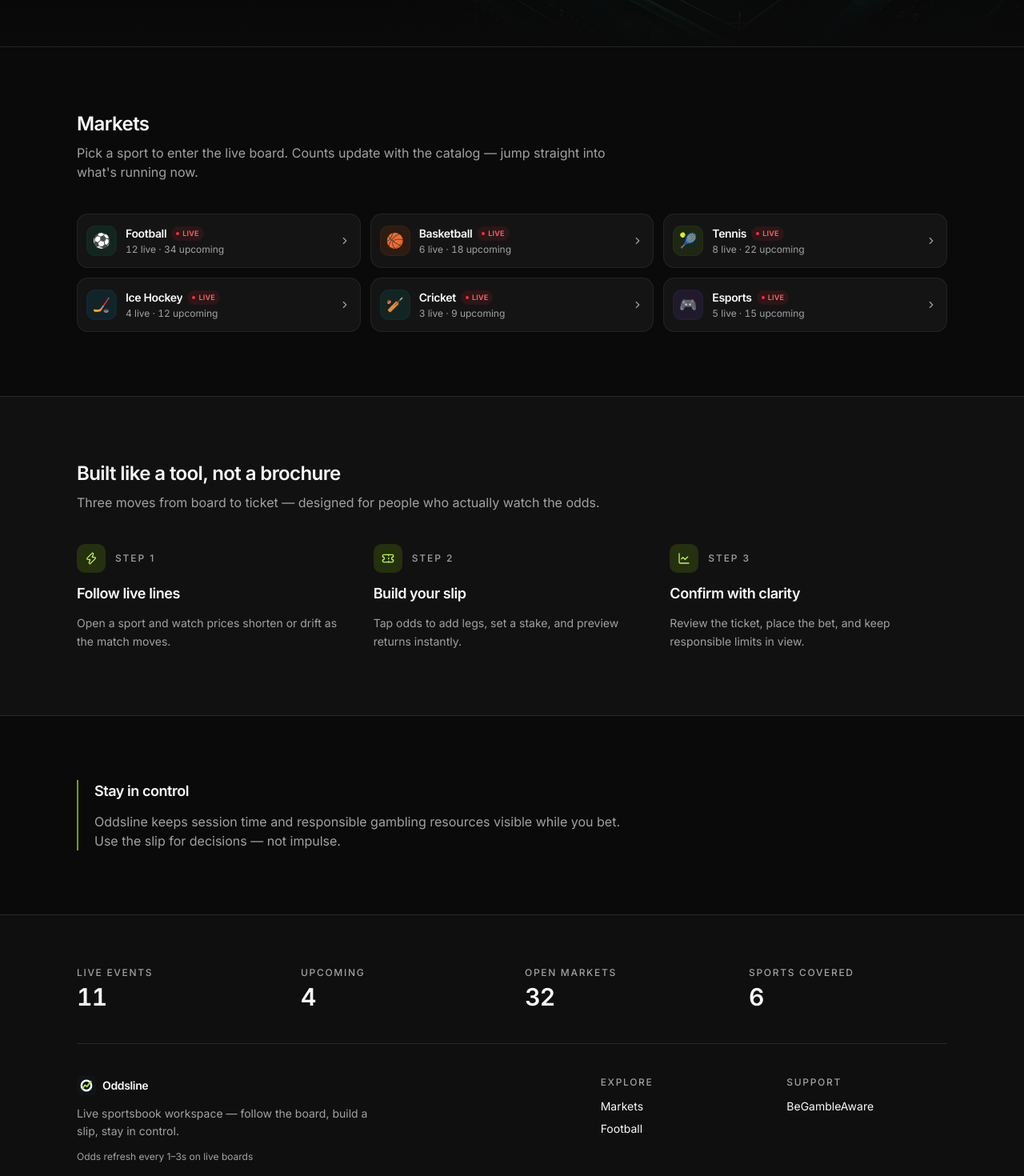
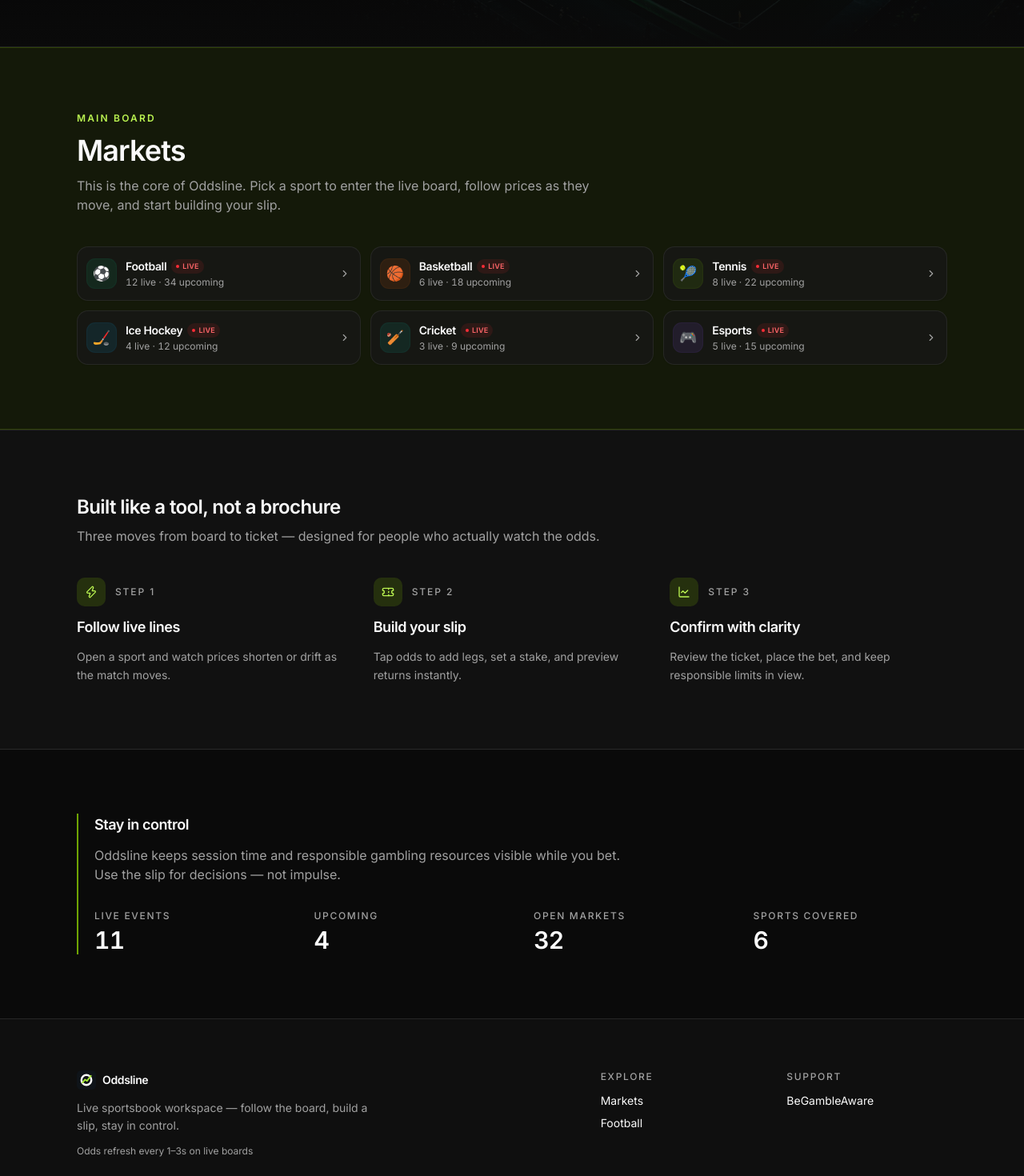
Before and after one commit to urateb/Oddsline, a Next.js app: page / in a window 1280 px wide. Shown: the part 680-2150 px from the top of the page at 80% size. Built offline with nearby package versions, Linux system fonts and the light colour scheme.

Commit message:
feat: highlight markets and move kpis into stay in control

```diff
--- a/src/app/page.tsx
+++ b/src/app/page.tsx
@@ -8,6 +8,7 @@ import {
   SportsLobby,
   SportsLobbySkeleton,
 } from '@/features/sportsbook/sports-lobby';
+import { getBoardStats } from '@/features/sportsbook/api';
 import { cn } from '@/lib/utils';
 
 const STEPS = [
@@ -27,6 +28,52 @@ const STEPS = [
     body: 'Review the ticket, place the bet, and keep responsible limits in view.',
   },
 ] as const;
+
+async function StayInControl() {
+  const stats = await getBoardStats();
+
+  const kpis = [
+    { label: 'Live events', value: stats.live },
+    { label: 'Upcoming', value: stats.upcoming },
+    { label: 'Open markets', value: stats.markets },
+    { label: 'Sports covered', value: stats.sports },
+  ] as const;
+
+  return (
+    <section
+      className="mx-auto w-full max-w-6xl px-6 py-16 sm:px-8 sm:py-20"
+      aria-labelledby="control-heading"
+    >
+      <div className="flex flex-col gap-8 border-l-2 border-lime-400/70 pl-4 sm:pl-5">
+        <div className="flex flex-col gap-3">
+          <h2
+            id="control-heading"
+            className="text-lg font-semibold tracking-tight"
+          >
+            Stay in control
+          </h2>
+          <p className="max-w-2xl text-sm text-muted-foreground sm:text-base">
+            Oddsline keeps session time and responsible gambling resources
+            visible while you bet. Use the slip for decisions — not impulse.
+          </p>
+        </div>
+
+        <dl className="grid gap-6 sm:grid-cols-2 lg:grid-cols-4 lg:gap-8">
+          {kpis.map((kpi) => (
+            <div key={kpi.label} className="flex flex-col gap-1">
+              <dt className="text-xs font-medium tracking-[0.14em] text-muted-foreground uppercase">
+                {kpi.label}
+              </dt>
+              <dd className="text-3xl font-semibold tracking-tight tabular-nums">
+                {kpi.value}
+              </dd>
+            </div>
+          ))}
+        </dl>
+      </div>
+    </section>
+  );
+}
 
 export default function HomePage() {
   return (
@@ -89,24 +136,29 @@ export default function HomePage() {
 
       <section
         id="markets"
-        className="mx-auto w-full max-w-6xl scroll-mt-24 px-6 py-16 sm:px-8 sm:py-20"
+        className="scroll-mt-24 border-y border-lime-400/20 bg-lime-400/[0.07]"
         aria-labelledby="markets-heading"
       >
-        <div className="mb-8 flex flex-col gap-2 sm:mb-10">
+        <div className="mx-auto w-full max-w-6xl px-6 py-16 sm:px-8 sm:py-20">
+          <div className="mb-8 flex flex-col gap-3 sm:mb-10">
+            <p className="text-xs font-semibold tracking-[0.18em] text-lime-600 uppercase dark:text-lime-300">
+              Main board
+            </p>
             <h2
               id="markets-heading"
-            className="text-2xl font-semibold tracking-tight"
+              className="text-3xl font-semibold tracking-tight sm:text-4xl"
             >
               Markets
             </h2>
             <p className="max-w-2xl text-sm text-muted-foreground sm:text-base">
-            Pick a sport to enter the live board. Counts update with the
-            catalog — jump straight into what&apos;s running now.
+              This is the core of Oddsline. Pick a sport to enter the live
+              board, follow prices as they move, and start building your slip.
             </p>
           </div>
           <Suspense fallback={<SportsLobbySkeleton />}>
             <SportsLobby />
           </Suspense>
+        </div>
       </section>
 
       <section
@@ -150,17 +202,15 @@ export default function HomePage() {
         </div>
       </section>
 
+      <Suspense
+        fallback={
           <section className="mx-auto w-full max-w-6xl px-6 py-16 sm:px-8 sm:py-20">
-        <div className="flex flex-col gap-3 border-l-2 border-lime-400/70 pl-4 sm:pl-5">
-          <h2 className="text-lg font-semibold tracking-tight">
-            Stay in control
-          </h2>
-          <p className="max-w-2xl text-sm text-muted-foreground sm:text-base">
-            Oddsline keeps session time and responsible gambling resources
-            visible while you bet. Use the slip for decisions — not impulse.
-          </p>
-        </div>
+            <div className="h-40 animate-pulse rounded-xl bg-muted/40" />
           </section>
+        }
+      >
+        <StayInControl />
+      </Suspense>
     </main>
   );
 }
--- a/src/features/layout/site-footer.tsx
+++ b/src/features/layout/site-footer.tsx
@@ -1,35 +1,12 @@
 import Link from 'next/link';
 
 import { OddslineLogo } from '@/components/shared/oddsline-logo';
-import { getBoardStats } from '@/features/sportsbook/api';
 
-export async function SiteFooter() {
-  const stats = await getBoardStats();
-
-  const kpis = [
-    { label: 'Live events', value: stats.live },
-    { label: 'Upcoming', value: stats.upcoming },
-    { label: 'Open markets', value: stats.markets },
-    { label: 'Sports covered', value: stats.sports },
-  ] as const;
-
+export function SiteFooter() {
   return (
     <footer className="mt-auto border-t border-border bg-muted/20">
       <div className="mx-auto w-full max-w-6xl px-6 py-12 sm:px-8 sm:py-16">
-        <dl className="grid gap-6 border-b border-border pb-10 sm:grid-cols-2 lg:grid-cols-4 lg:gap-8">
-          {kpis.map((kpi) => (
-            <div key={kpi.label} className="flex flex-col gap-1">
-              <dt className="text-xs font-medium tracking-[0.14em] text-muted-foreground uppercase">
-                {kpi.label}
-              </dt>
-              <dd className="text-3xl font-semibold tracking-tight tabular-nums">
-                {kpi.value}
-              </dd>
-            </div>
-          ))}
-        </dl>
-
-        <div className="grid gap-10 pt-10 sm:grid-cols-[minmax(0,1.4fr)_minmax(0,1fr)] sm:gap-12">
+        <div className="grid gap-10 sm:grid-cols-[minmax(0,1.4fr)_minmax(0,1fr)] sm:gap-12">
           <div className="flex flex-col gap-3">
             <Link
               href="/"
```
Lines whose indentation alone changed are shown as unchanged.
